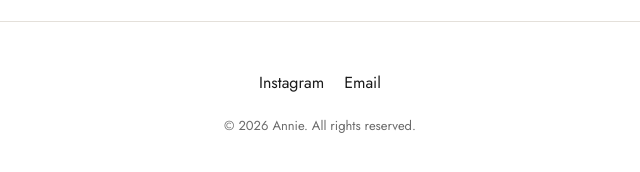
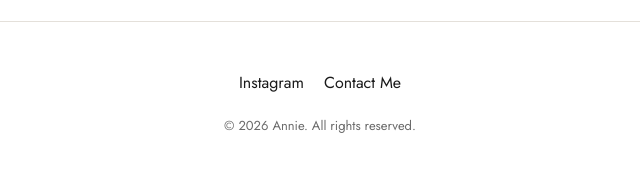
Before and after one commit to anniehayami/annie_cyanotypes_site, a website: page index.html in a window 1280 px wide. Shown: the part 4659-4831 px from the top of the page, 320-960 px from the left. Drawn offline with nearby package versions, Linux system fonts and the light colour scheme.

Commit message:
Update hero image and footer link text
- Hero image is now Dahlia Study 1
- Footer link changed from "Email" to "Contact Me"

```diff
--- a/index.html
+++ b/index.html
@@ -54,7 +54,7 @@
   <footer class="site-footer">
     <div class="footer-social">
       <a href="https://instagram.com/" aria-label="Instagram">Instagram</a>
-      <a href="mailto:hello@example.com" aria-label="Email">Email</a>
+      <a href="mailto:hello@example.com" aria-label="Contact Me">Contact Me</a>
     </div>
     <p class="footer-copy">&copy; 2026 Annie. All rights reserved.</p>
   </footer>
```
Also changed, not shown: category.html (+1 -1 lines), contact.html (+1 -1 lines), product.html (+1 -1 lines), 1 other file.
